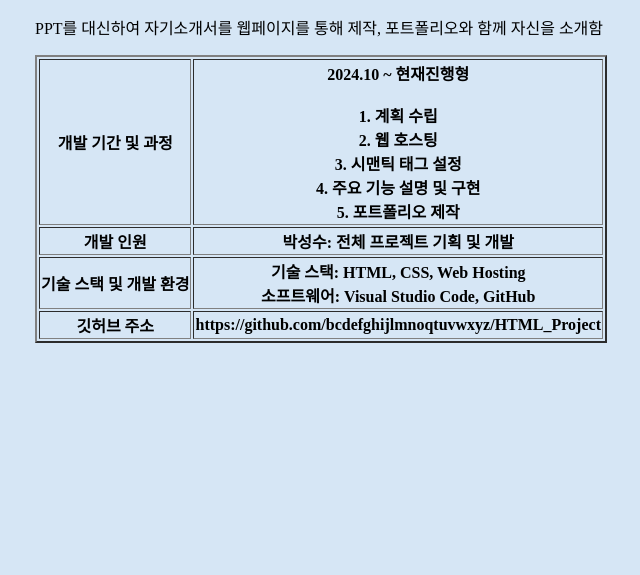
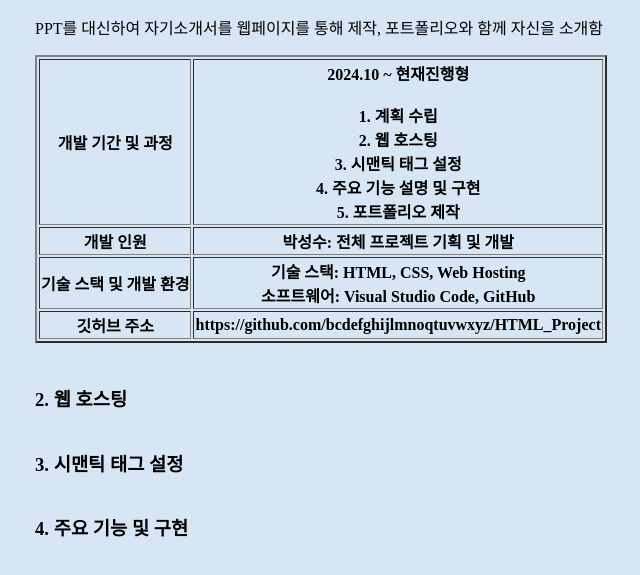
Before and after one commit to parkss1324/FrontEnd_Project, a plain HTML site: page frontEnd.html in a window 1280 px wide. Shown: the part 741-1316 px from the top of the page, without its empty margins (123-763 px from the left). Before the commit the page ends 1114 px from the top, so only its background shows below. Drawn offline with Linux system fonts and the light colour scheme.

Commit message:
프론트엔드 목록 추가

```diff
--- a/frontEnd.html
+++ b/frontEnd.html
@@ -72,6 +72,15 @@
                     </tr>
                 </table>
             </div>
+            <div class="frontend-two">
+                <h3><br>2. 웹 호스팅</h3>
+            </div>
+            <div class="frontend-three">
+                <h3>3. 시맨틱 태그 설정</h3>
+            </div>
+            <div class="frontend-four">
+                <h3>4. 주요 기능 및 구현</h3>
+            </div>
         </div>
     </body>
 </html>
```
